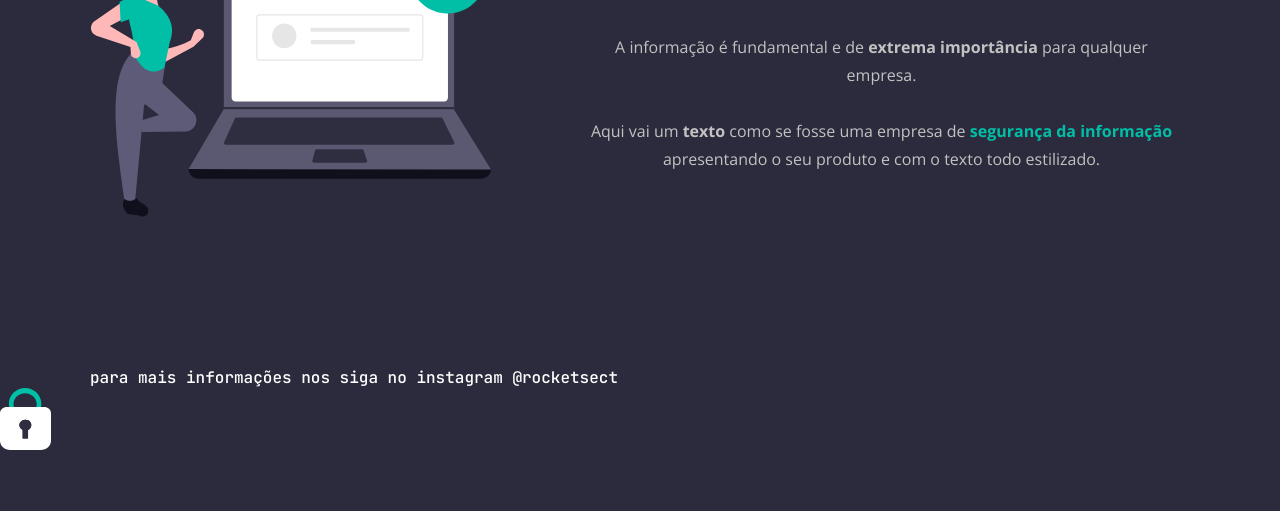
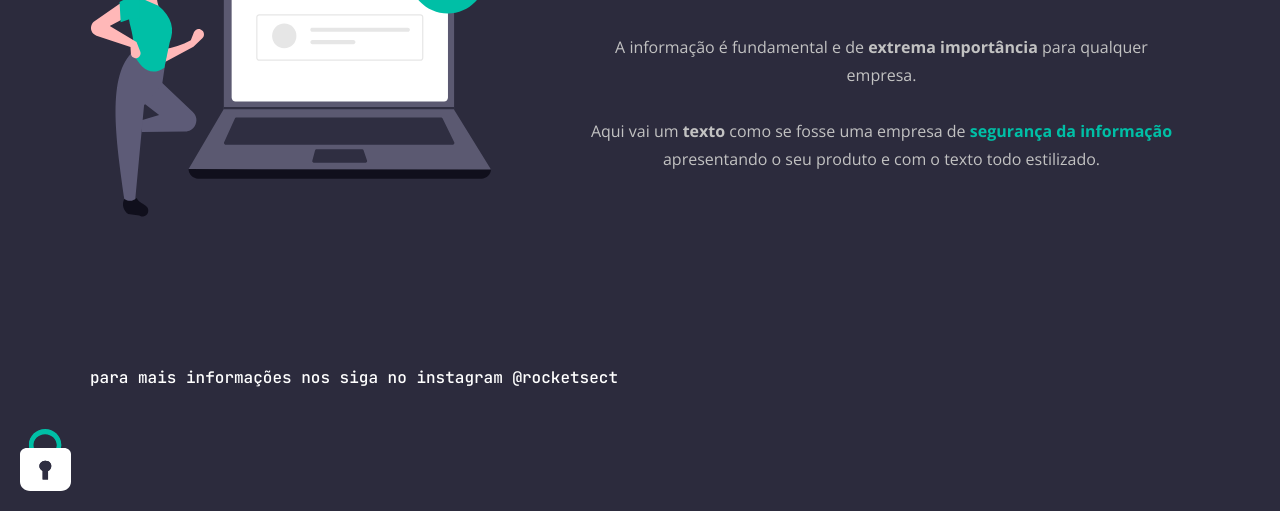
Before and after one commit to quirinof/rSecurity, a plain HTML site: page index.html in a window 1280 px wide. Shown: the part 289-800 px from the top of the page. Drawn offline with nearby package versions, Linux system fonts and the light colour scheme.

Commit message:
css - padlock decoration

```diff
--- a/index.html
+++ b/index.html
@@ -54,6 +54,6 @@
     </footer>
   </div>
 
-  <img src="images/padlock.svg" alt="Decoração de cadeado que indica segurança.">
+  <img id="padlock" src="images/padlock.svg" alt="Decoração de cadeado que indica segurança.">
 </body>
 </html>
--- a/style.css
+++ b/style.css
@@ -54,3 +54,9 @@ section p {
   font-weight: 400;
   line-height: 28px;
 }
+
+#padlock {
+  position: fixed;
+  bottom: 20px;
+  left: 20px;
+}
```
